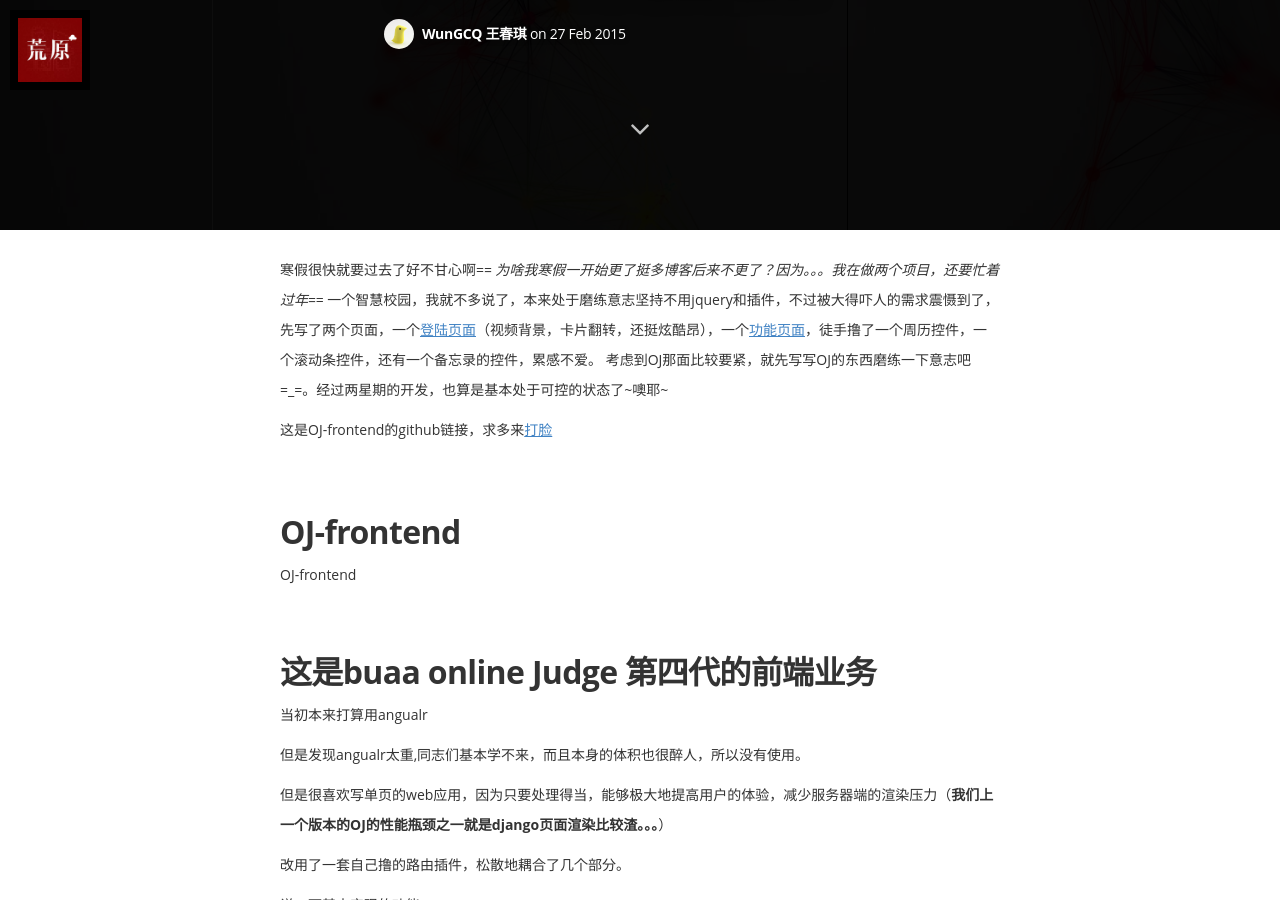
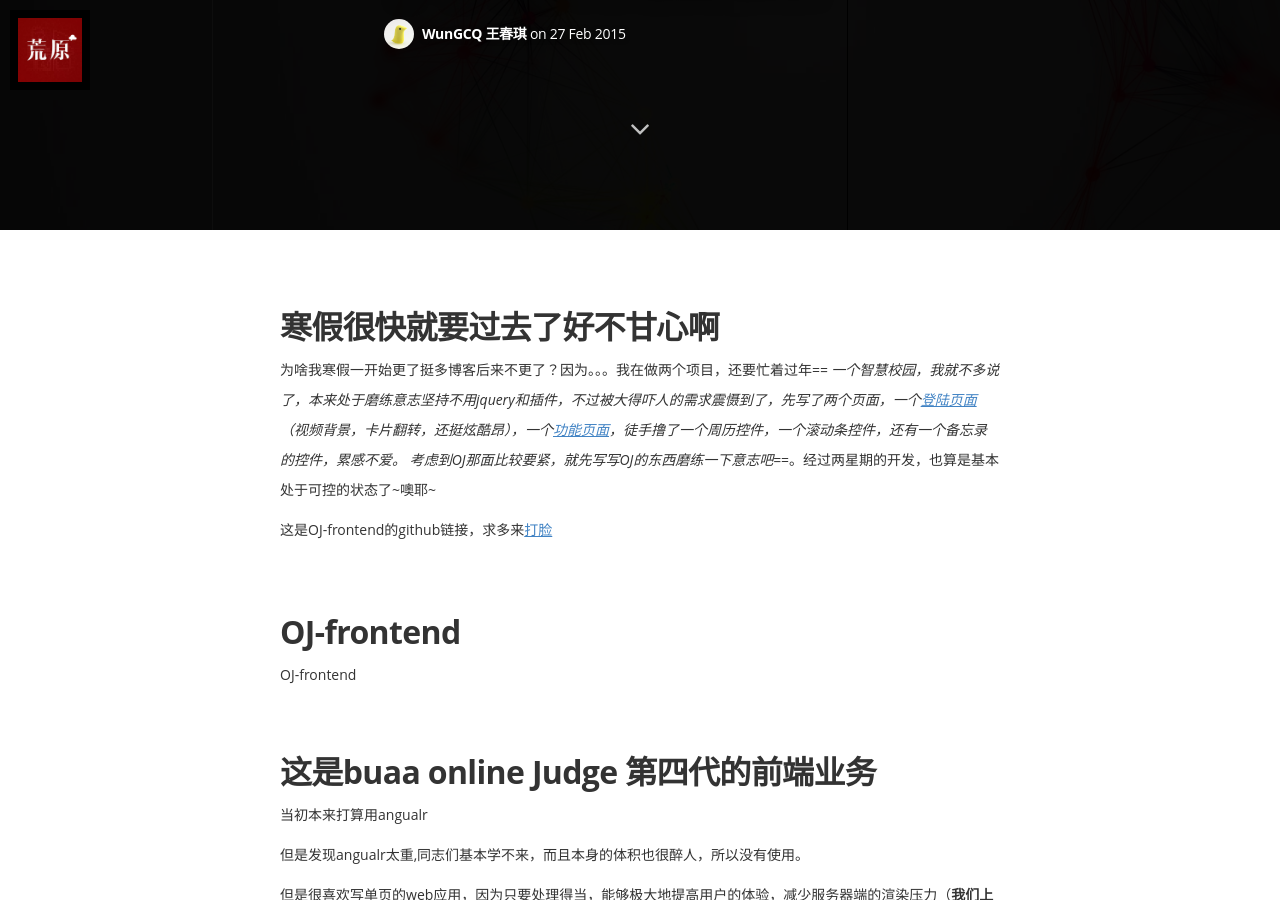
Before and after one commit to wcqblog/wcqblog.github.io, a Jekyll site: the page built from _posts/2015-2-27-OJ-fronte-jRouter.markdown, in a window 1280 px wide and 900 px high, scrolled down 670 px. Built offline with Jekyll 4.4.1, drawn with Linux system fonts in a browser that asks for light colours; nearby versions of some CDN libraries; some web fonts are replaced; Markdown is read by kramdown in place of the engine named in the settings; comment, search, counter and statistics services are not loaded.

```diff
--- a/_posts/2015-2-27-OJ-fronte-jRouter.markdown
+++ b/_posts/2015-2-27-OJ-fronte-jRouter.markdown
@@ -6,7 +6,8 @@ categories: 前端 javascript html5 单页web应用 路由
 tags: Webfrontend projects
 image: /assets/article_images/2015-01-25-webgl-shader/plexus.jpg
 ---
-寒假很快就要过去了好不甘心啊=_=
+##寒假很快就要过去了好不甘心啊
+
 为啥我寒假一开始更了挺多博客后来不更了？因为。。。我在做两个项目，还要忙着过年=_=
 一个智慧校园，我就不多说了，本来处于磨练意志坚持不用jquery和插件，不过被大得吓人的需求震慑到了，先写了两个页面，一个[登陆页面](http://wungcq.github.io/static/templates/login.html)（视频背景，卡片翻转，还挺炫酷昂），一个[功能页面](http://wungcq.github.io/static/templates/index.html)，徒手撸了一个周历控件，一个滚动条控件，还有一个备忘录的控件，累感不爱。
 考虑到OJ那面比较要紧，就先写写OJ的东西磨练一下意志吧=_=。经过两星期的开发，也算是基本处于可控的状态了~噢耶~
```
